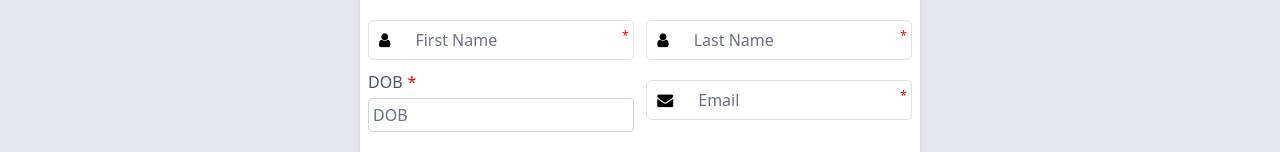
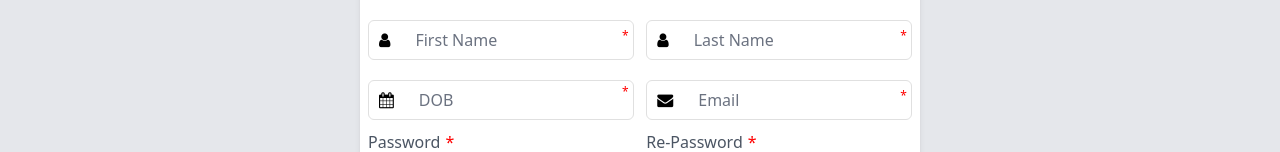
Before and after one commit to gwhoami/gwhoami, a React (Create React App) app in the folder react-gwhoami/: page /home/signin in a window 1280 px wide. Shown: the part 208-360 px from the top of the page. Built offline with nearby package versions, Linux system fonts and the light colour scheme; no server answers.

Commit message:
dob
kala

```diff
--- a/react-gwhoami/src/component/forms/index.js
+++ b/react-gwhoami/src/component/forms/index.js
@@ -140,9 +140,10 @@ export const InputDOB = React.memo(({ styleClass, formKey, formRef, ui, label, c
     }
     return (
         <div className={`${styleClass}${isNotValid() ? ' mark-err' : ''}`}>
-            <label className="text-gray-600 mb-1 required">DOB</label>
+
             <ReactDatePicker selected={formRef.current[formKey]} onChange={date => setFormVal(date)} placeholderText={placeholder} className={`border ${inValidBorder()} w-full p-1 border border-slate-300 hover:border-red-800 ... rounded`} dateFormat={'MMM/dd/yyyy'} />
-            {isNotValid() && <div className='flex justify-start items-center text-red-500 text-xs mt-1'>{required}</div>}
+            {isNotValid() && <div className='flex justify-start items-left text-red-400 text-xs mt-1'>{required}</div>}
+            &nbsp;<label className="text-red-500 text-xs mb-0 required"></label>&nbsp;
         </div>
     );
 });
--- a/react-gwhoami/src/container/register.js
+++ b/react-gwhoami/src/container/register.js
@@ -98,7 +98,12 @@ const RegisterUser = React.memo(() => {
 
                                 <div class="flex ... ">
                                     <div class="w-1/2 ... ">
-                                        <InputDOB styleClass="flex flex-col mb-4" formKey="dob" ID="dob" formRef={regRef} uiRefresh={ui} label="DOB" placeholder="DOB" required="Date of birth is required" callback={dobCallback} />
+                                        <div class="row border border-slate-300 hover:border-red-800 ...">
+                                            <div class="icon">
+                                                <i class="fa fa-calendar"></i>
+                                            </div>
+                                            <InputDOB styleClass="flex flex-row mb-0" formKey="dob" ID="dob" formRef={regRef} uiRefresh={ui} label="DOB" placeholder="DOB" required="Date of birth is required" callback={dobCallback} />
+                                        </div>
                                     </div>
                                     &nbsp;&nbsp;&nbsp;
                                     <div class="w-1/2 ... ">
@@ -107,7 +112,6 @@ const RegisterUser = React.memo(() => {
                                                 <i class="fa fa-envelope"></i>
                                             </div>
                                             <InputEmail styleClass="flex flex-row mb-0" formKey="username" formRef={regRef} uiRefresh={ui} label="" placeholder="Email" required="Email is required" />
-
                                         </div>
                                     </div>
                                 </div>
```
